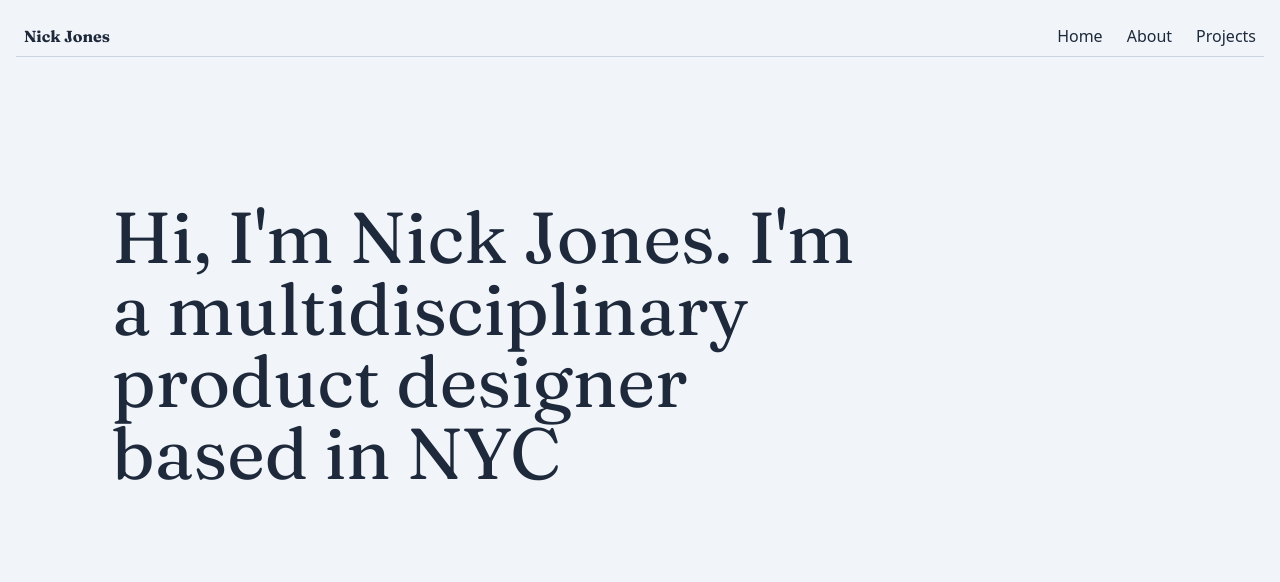
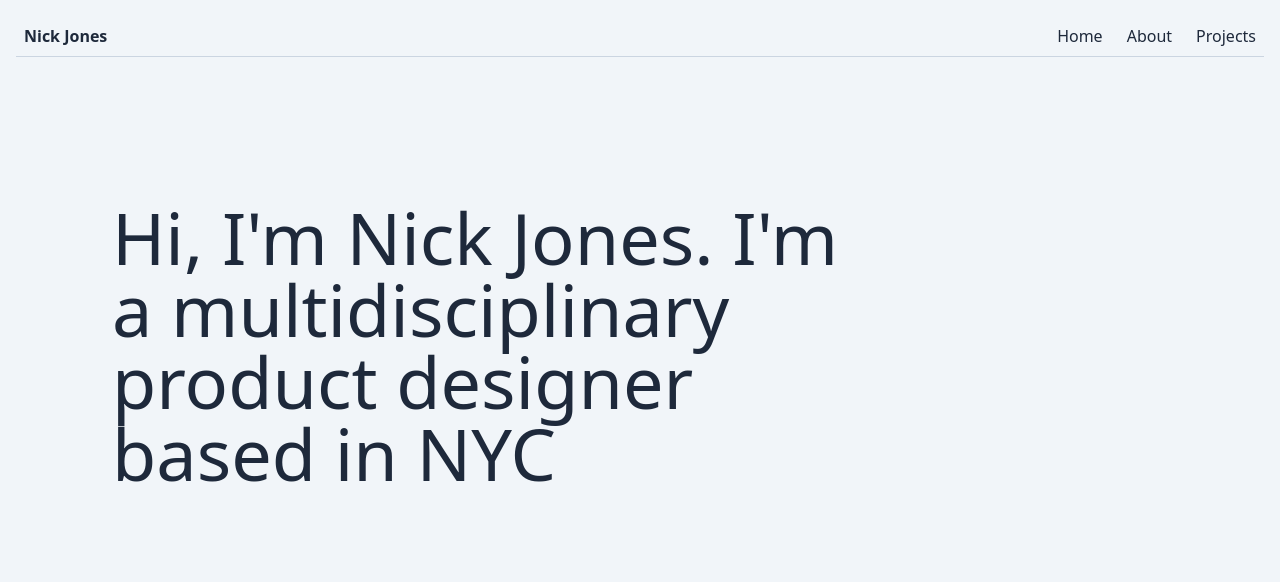
Before and after one commit to nickmjones/nickmjones.me, an Astro site: page / in a window 1280 px wide. Shown: the top 582 px of the page. Built offline with nearby package versions, Linux system fonts and the light colour scheme; Astro itself is replaced by a stand-in of ours.

Commit message:
More design

```diff
--- a/src/pages/index.astro
+++ b/src/pages/index.astro
@@ -6,7 +6,7 @@ import Card from "../components/Card.astro"
 <CoreLayout>
 	<div class="md:max-w-3xl flex flex-col md:flex-row py-4">
 		<div class="md:py-20">
-			<h1 class="text-7xl">
+			<h1 class="text-5xl md:text-7xl">
 				Hi, I'm Nick Jones. I'm a multidisciplinary product designer based in NYC</h1>
 		</div>
 	</div>
--- a/src/pages/projects/tile.astro
+++ b/src/pages/projects/tile.astro
@@ -19,7 +19,7 @@ import tile_009 from "../../images/tile_009.webp"
   <article>
     <div class="md:max-w-3xl flex flex-col md:flex-row py-4">
       <div class="md:py-20">
-        <h1 class="text-xl font-bold">Tile.com</h1>
+        <p class="text-xl">Projects/Tile.com</p>
         <h2 class="text-7xl">
           Tile.com homepage and ecommerce store
         </h2>
--- a/src/styles/global.css
+++ b/src/styles/global.css
@@ -1,11 +1,6 @@
-@import url('https://fonts.googleapis.com/css2?family=Fraunces:ital,opsz,wght@0,9..144,100..900;1,9..144,100..900&display=swap');
 @tailwind base;
 @tailwind components;
 @tailwind utilities;
-
-h1, h2, h3, h4, h5 {
-  font-family: 'Fraunces', 'Times New Roman', Times, serif;
-}
 
 @layer base {
   p {
```
